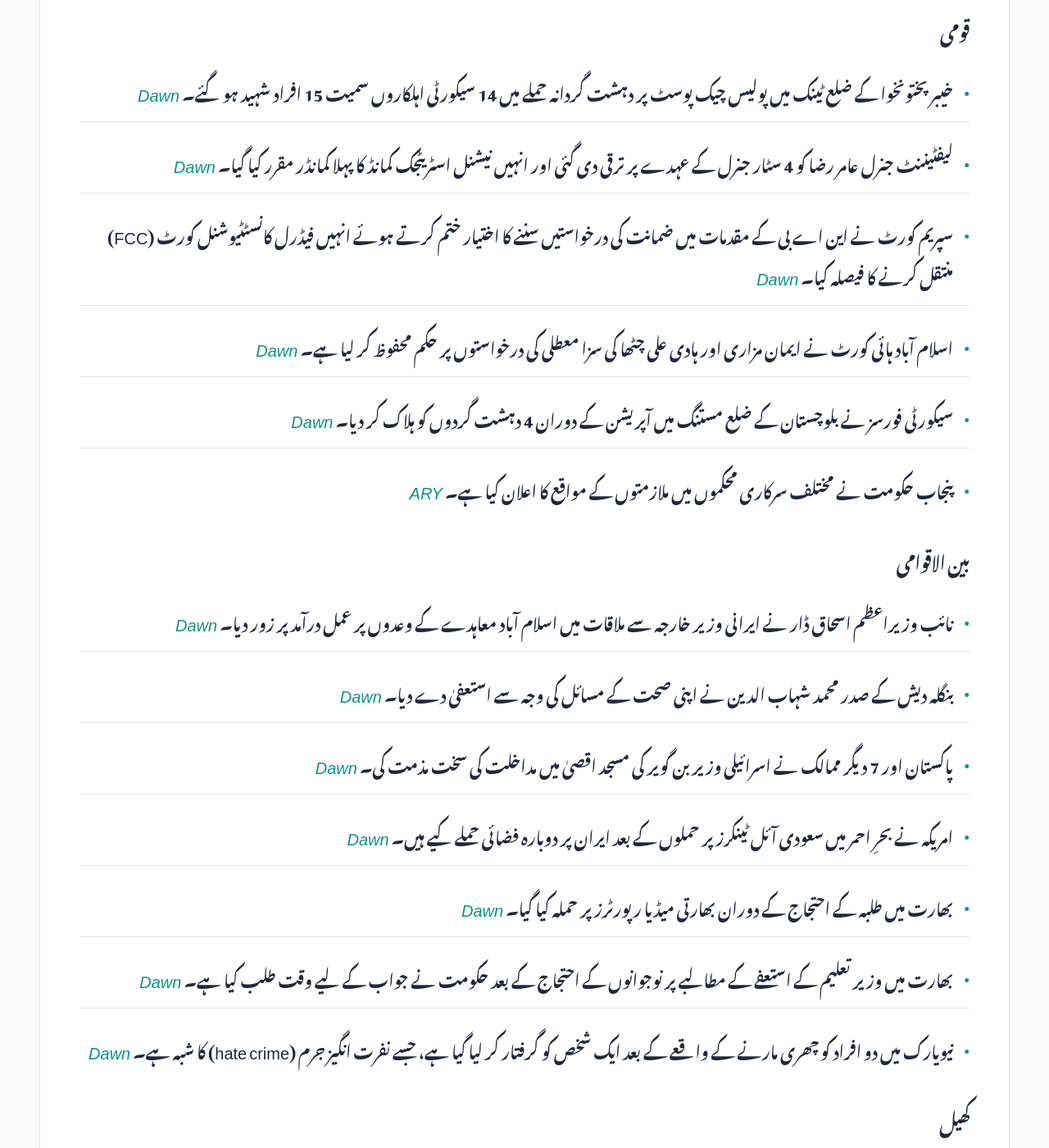
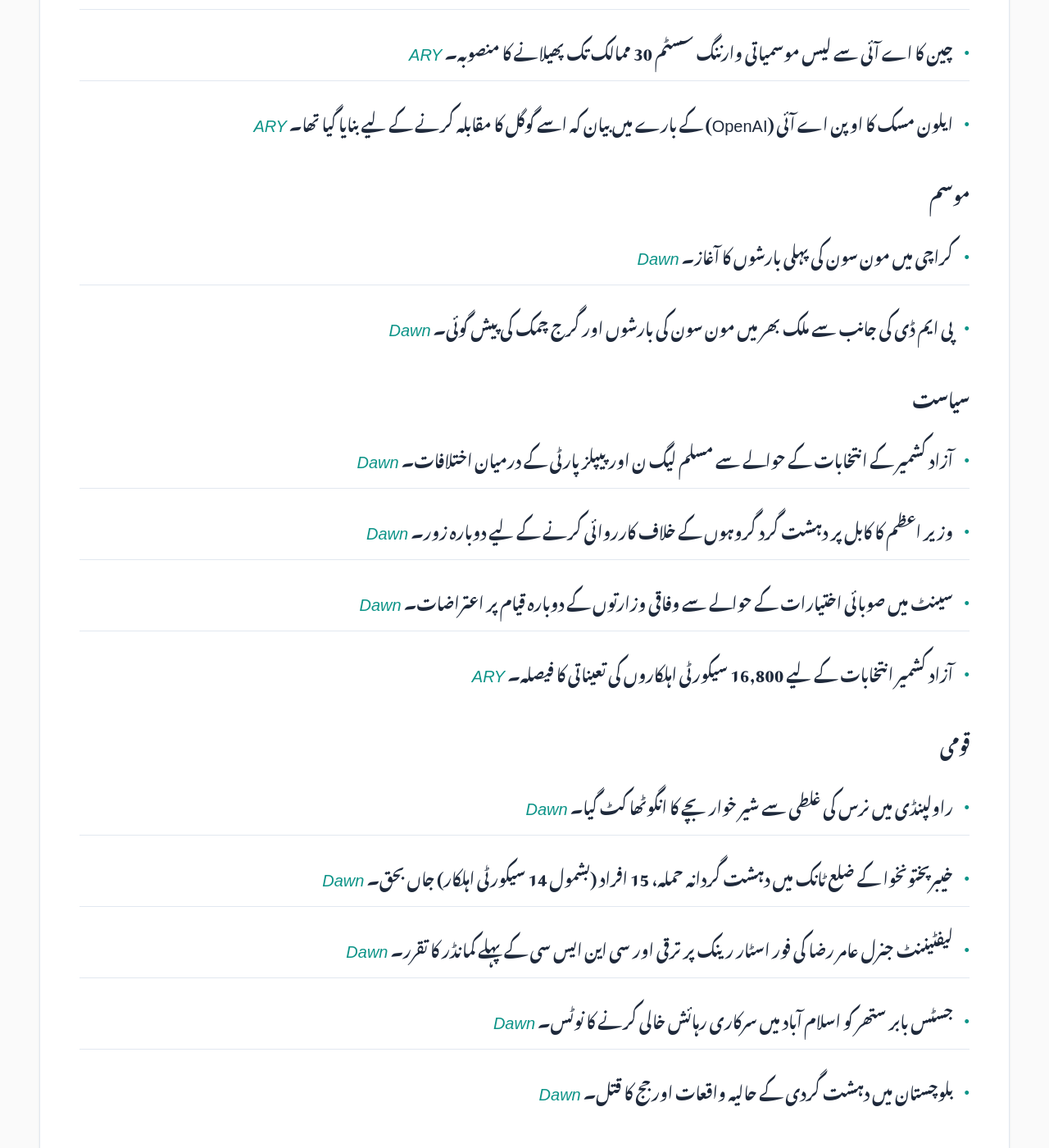
Before and after one commit to zsubzwary/news, a Jekyll site: the page built from ur/index.md, in a window 1280 px wide and 1400 px high, scrolled down 1348 px. Shown: the whole window at 82% size. Built offline with Jekyll 4.4.1, drawn with Linux system fonts in a browser that asks for light colours; some web fonts are replaced; comment, search, counter and statistics services are not loaded; some of the changed text lies outside the part shown.

Commit message:
DateTime; 2026-07-25T04:09:39.771Z

```diff
--- a/ur/index.md
+++ b/ur/index.md
@@ -7,40 +7,50 @@ rtl: true
 
 پاکستان کی تازہ خبروں کا خلاصہ
 
- &lrm; 24-Jul-2026 21:09PKT
+ &lrm; 25-Jul-2026 09:09PKT
 
 پڑھنے کا وقت : 3 منٹ
 
 ### معیشت
-- امریکہ نے جبری مشقت کے خدشات کے باعث پاکستان سمیت 60 تجارتی شراکت داروں پر نئے محصولات عائد کر دیے ہیں۔ *[Dawn](https://www.dawn.com/news/2017941/us-unveils-new-tariffs-on-60-trade-partners-including-pakistan-over-forced-labour-concerns)*
-- پیٹرول کی قیمت میں 4.40 روپے اور ڈیزل کی قیمت میں 3.62 روپے فی لیٹر اضافہ کر دیا گیا ہے۔ *[Dawn](https://www.dawn.com/news/2017857/petrol-price-up-by-rs440-diesel-by-rs362-per-litre)*
-- کراچی میں دودھ کی قیمتوں کے 340 روپے تک پہنچنے کا خدشہ ہے۔ *[ARY](https://arynews.tv/milk-price-may-skyrocket-to-rs-340-in-karachi)*
+- پیٹرول کی قیمت میں 3.66 روپے اور HSD میں 4.80 روپے کے اضافے کا اعلان۔ *[Dawn](https://www.dawn.com/news/2018099/petrol-price-up-by-rs366-hsd-by-rs480-as-govt-revises-fuel-rates)*
+- ڈی ایچ اے سٹی کو بجلی کی تقسیم کا لائسنس جاری کیا گیا۔ *[Dawn](https://www.dawn.com/news/2018147/karachis-dha-city-becomes-first-private-entity-to-light-up-its-own-housing-project)*
+- کرنسی کے تبادلے کی شرح (exchange rate) کے حوالے سے پالیسی بحث پر تنقید۔ *[Dawn](https://www.dawn.com/news/2018245/folly-of-chasing-exchange-rate)*
+- ایکواڈور اور کینیڈا کے درمیان آزاد تجارت کا معاہدہ، جس سے 99.6 فیصد برآمدات ٹیکس فری ہوں گی۔ *[ARY](https://arynews.tv/ecuador-signs-free-trade-agreement-with-canada)*
+- نٹ ویسٹ (NatWest) کی جانب سے ایک ناکام کنزیومر لینڈر میں 250 ملین پاؤنڈ تک کی سرمایہ کاری۔ *[ARY](https://arynews.tv/natwests-involvement-with-amplifi-capital-collapse)*
+- ہوائی جہاز کے انجن اور سروسنگ کے شعبے میں بڑھتی ہوئی مسابقت۔ *[ARY](https://arynews.tv/planemakers-prepare-for-competition-in-aviation-market)*
 
 ### سائنس اور ٹیکنالوجی
-- وزیراعظم شہباز شریف نے اسلام آباد میں ملک کے سب سے بڑے ڈیٹا سینٹر اور AI کلاؤڈ 'Sky47' کا افتتاح کیا۔ *[Dawn](https://www.dawn.com/news/2018057/pm-shehbaz-inaugurates-countrys-largest-data-centre-ai-cloud-sky47-in-islamabad)*
+- اینتھروپک (Anthropic) کی جانب سے سستا اے آئی (AI) ماڈل 'کلاڈ اپس 5' کا اجرا۔ *[Dawn](https://www.dawn.com/news/2018102/anthropic-bets-on-cheaper-ai-with-new-model)*
+- اسلام آباد میں ملک کے سب سے بڑے ڈیٹا سینٹر اور اسکائی 47 اے آئی کلاؤڈ کا افتتاح۔ *[Dawn](https://www.dawn.com/news/2018057/pm-shehbaz-inaugurates-countrys-largest-data-centre-ai-cloud-sky47-in-islamabad)*
+- چین کا اے آئی سے لیس موسمیاتی وارننگ سسٹم 30 ممالک تک پھیلانے کا منصوبہ۔ *[ARY](https://arynews.tv/china-to-extend-ai-powered-meteorological-early-warning-system-to-30-countries)*
+- ایلون مسک کا اوپن اے آئی (OpenAI) کے بارے میں بیان کہ اسے گوگل کا مقابلہ کرنے کے لیے بنایا گیا تھا۔ *[ARY](https://arynews.tv/elon-musk-says-openai-was-meant-to-challenge-google-not-dominate-ai)*
 
 ### موسم
-- محکمہ موسمیات نے 24 سے 28 جولائی تک ملک کے مختلف حصوں میں مون سون بارشوں اور گرج چمک کی پیش گوئی کی ہے۔ *[Dawn](https://www.dawn.com/news/2018038/pmd-forecasts-monsoon-rain-thunderstorms-across-the-country-from-july-24-28)*
+- کراچی میں مون سون کی پہلی بارشوں کا آغاز۔ *[Dawn](https://www.dawn.com/news/2018094/karachi-receives-seasons-first-monsoon-showers-light-to-moderate-rain-reported-in-parts-of-city)*
+- پی ایم ڈی کی جانب سے ملک بھر میں مون سون کی بارشوں اور گرج چمک کی پیش گوئی۔ *[Dawn](https://www.dawn.com/news/2018038/pmd-forecasts-monsoon-rain-thunderstorms-across-the-country-from-july-24-28)*
 
 ### سیاست
-- نواز شریف نے آزاد جموں و کشمیر میں اپنی اقتدار سے ہٹنے کے بعد ترقیاتی کاموں کی کمی پر سوال اٹھائے ہیں۔ *[Dawn](https://www.dawn.com/news/2018068/pml-n-supremo-questions-lack-of-development-in-ajk-after-his-ouster-from-power)*
+- آزاد کشمیر کے انتخابات کے حوالے سے مسلم لیگ ن اور پیپلز پارٹی کے درمیان اختلافات۔ *[Dawn](https://www.dawn.com/news/2018204/sharifs-pre-poll-promises-to-ajk-dont-sit-well-with-ppp)*
+- وزیر اعظم کا کابل پر دہشت گرد گروہوں کے خلاف کارروائی کرنے کے لیے دوبارہ زور۔ *[Dawn](https://www.dawn.com/news/2018235/pm-again-urges-kabul-to-act-against-terrorist-groups)*
+- سینٹ میں صوبائی اختیارات کے حوالے سے وفاقی وزارتوں کے دوبارہ قیام پر اعتراضات۔ *[Dawn](https://www.dawn.com/news/2018197/senators-question-devolved-ministries-revival)*
+- آزاد کشمیر انتخابات کے لیے 16,800 سیکورٹی اہلکاروں کی تعیناتی کا فیصلہ۔ *[ARY](https://arynews.tv/ajk-elections-pakistan-to-deploy-16800-security-personnel)*
 
 ### قومی
-- خیبر پختونخوا کے ضلع ٹینک میں پولیس چیک پوسٹ پر دہشت گردانہ حملے میں 14 سیکورٹی اہلکاروں سمیت 15 افراد شہید ہو گئے۔ *[Dawn](https://www.dawn.com/news/2018066/terrorist-attack-on-joint-police-checkpost-in-kps-tank-martyrs-15-including-14-security-personnel-ispr)*
-- لیفٹیننٹ جنرل عامر رضا کو 4 سٹار جنرل کے عہدے پر ترقی دی گئی اور انہیں نیشنل اسٹریٹجک کمانڈ کا پہلا کمانڈر مقرر کیا گیا۔ *[Dawn](https://www.dawn.com/news/2018019/lt-gen-aamer-raza-promoted-to-4-star-rank-appointed-first-commander-national-strategic-command)*
-- سپریم کورٹ نے این اے بی کے مقدمات میں ضمانت کی درخواستیں سننے کا اختیار ختم کرتے ہوئے انہیں فیڈرل کانسٹٹیوشنل کورٹ (FCC) منتقل کرنے کا فیصلہ کیا۔ *[Dawn](https://www.dawn.com/news/2018020/not-a-matter-of-surrender-or-conquest-sc-says-it-cannot-hear-nab-cases-transfers-them-to-fcc)*
-- اسلام آباد ہائی کورٹ نے ایمان مزاری اور ہادی علی چٹھا کی سزا معطلی کی درخواستوں پر حکم محفوظ کر لیا ہے۔ *[Dawn](https://www.dawn.com/news/2018056/ihc-reserves-order-on-maintainability-of-imaan-hadis-petitions-seeking-suspension-of-sentences)*
-- سیکورٹی فورسز نے بلوچستان کے ضلع مستنگ میں آپریشن کے دوران 4 دہشت گردوں کو ہلاک کر دیا۔ *[Dawn](https://www.dawn.com/news/2018035/security-forces-kill-4-terrorists-in-mastung-operation-interior-ministry)*
-- پنجاب حکومت نے مختلف سرکاری محکموں میں ملازمتوں کے مواقع کا اعلان کیا ہے۔ *[ARY](https://arynews.tv/punjab-announces-jobs-in-various-departments)*
+- راولپنڈی میں نرس کی غلطی سے شیر خوار بچے کا انگوٹھا کٹ گیا۔ *[Dawn](https://www.dawn.com/news/2018134/nurse-booked-after-newborns-thumb-accidentally-severed-at-pindis-holy-family-hospital)*
+- خیبرپختونخوا کے ضلع ٹانک میں دہشت گردانہ حملہ، 15 افراد (بشمول 14 سیکورٹی اہلکار) جاں بحق۔ *[Dawn](https://www.dawn.com/news/2018066/terrorist-attack-on-joint-police-checkpost-in-kps-tank-martyrs-15-including-14-security-personnel-ispr)*
+- لیفٹیننٹ جنرل عامر رضا کی فور اسٹار رینک پر ترقی اور سی این ایس سی کے پہلے کمانڈر کا تقرر۔ *[Dawn](https://www.dawn.com/news/2018019/lt-gen-aamer-raza-promoted-to-4-star-rank-appointed-first-commander-national-strategic-command)*
+- جسٹس بابر ستھر کو اسلام آباد میں سرکاری رہائش خالی کرنے کا نوٹس۔ *[Dawn](https://www.dawn.com/news/2018103/ihc-registrar-issues-notice-to-justice-babar-sattar-asks-him-to-vacate-islamabad-residence)*
+- بلوچستان میں دہشت گردی کے حالیہ واقعات اور جج کا قتل۔ *[Dawn](https://www.dawn.com/news/2018249/rampant-lawlessness)*
 
 ### بین الاقوامی
-- نائب وزیراعظم اسحاق ڈار نے ایرانی وزیر خارجہ سے ملاقات میں اسلام آباد معاہدے کے وعدوں پر عمل درآمد پر زور دیا۔ *[Dawn](https://www.dawn.com/news/2018064/dpm-dar-stresses-need-to-build-on-islamabad-mou-commitments-in-meeting-with-irans-araghchi)*
-- بنگلہ دیش کے صدر محمد شہاب الدین نے اپنی صحت کے مسائل کی وجہ سے استعفیٰ دے دیا۔ *[Dawn](https://www.dawn.com/news/2018063/bangladesh-president-shahabuddin-76-resigns-citing-health-concerns)*
-- پاکستان اور 7 دیگر ممالک نے اسرائیلی وزیر بن گویر کی مسجد اقصیٰ میں مداخلت کی سخت مذمت کی۔ *[Dawn](https://www.dawn.com/news/2018009/unacceptable-pakistan-7-other-countries-condemn-israeli-minister-ben-gvirs-al-aqsa-incursion)*
-- امریکہ نے بحرِ احمر میں سعودی آئل ٹینکرز پر حملوں کے بعد ایران پر دوبارہ فضائی حملے کیے ہیں۔ *[Dawn](https://www.dawn.com/news/2018016/us-strikes-iran-again-to-diminish-threat-to-mariners-vessels-after-attacks-on-saudi-oil-tankers-in-red-sea)*
-- بھارت میں طلبہ کے احتجاج کے دوران بھارتی میڈیا رپورٹرز پر حملہ کیا گیا۔ *[Dawn](https://www.dawn.com/news/2018076/lapdog-media-indian-reporters-caught-in-youth-protest-anger)*
-- بھارت میں وزیر تعلیم کے استعفے کے مطالبے پر نوجوانوں کے احتجاج کے بعد حکومت نے جواب کے لیے وقت طلب کیا ہے۔ *[Dawn](https://www.dawn.com/news/2018062/indian-government-seeks-time-on-youth-protesters-minister-resignation-demand)*
-- نیویارک میں دو افراد کو چھری مارنے کے واقعے کے بعد ایک شخص کو گرفتار کر لیا گیا ہے، جسے نفرت انگیز جرم (hate crime) کا شبہ ہے۔ *[Dawn](https://www.dawn.com/news/2018021/man-arrested-after-two-men-stabbed-in-new-york-police-suspect-hate-crime)*
+- امریکہ اور ایران کے تعلقات کی بحالی کے لیے چین کے تعاون کے امکانات۔ *[Dawn](https://www.dawn.com/news/2018209/another-bid-to-mend-us-iran-fences-with-chinas-blessing)*
+- آئی سی سی (ICC) کے ممبران نے پراسیکیوٹر کریم خان کو برطرف کرنے کے حق میں ووٹ دیا۔ *[Dawn](https://www.dawn.com/news/2018221/icc-members-vote-to-dismiss-karim-khan)*
+- ایران نے پاکستان کے ساتھ اسٹریٹجک تعاون بڑھانے کی اپیل کی۔ *[Dawn](https://www.dawn.com/news/2018233/iran-calls-for-expanding-strategic-cooperation-with-pakistan)*
 
 ### کھیل
-- بھارت، پاکستان اور دیگر ٹیموں کو ایشین گیمز کے مردوں کے کرکٹ ناک آؤٹ مرحلے کے لیے براہ راست جگہ دے دی گئی ہے۔ *[Dawn](https://www.dawn.com/news/2018033/india-pakistan-among-teams-handed-direct-asian-games-mens-cricket-knockout-berths)*
+- ورلڈ کپ فائنل کے حوالے سے اسپین کے کوچ کا ارجنٹائن کے رویے پر سخت تبصرہ۔ *[ARY](https://arynews.tv/argentinas-behaviour-at-world-cup-final-intolerable-says-spain-coach-de-la-fuente)*
+
+### دیگر
+- ٹیلر سوئفٹ کی خاندان میں باقاعدہ خوش آمدید۔ *[ARY](https://arynews.tv/kylie-kelce-officially-welcomes-taylor-swift-into-the-family-in-heartwarming-new-video)*
+- پرکاش راج کا طالب علموں کے احتجاج کے ساتھ اظہار یکجہتی۔ *[ARY](https://arynews.tv/prakash-raj-on-solidarity-with-student-protests)*
+- پیرز مورگن کا میگن مارکل پر تبصرہ۔ *[ARY](https://arynews.tv/piers-morgan-criticizes-meghan-markle-following-tributes-at-princess-dianas-gravesite)*
```
